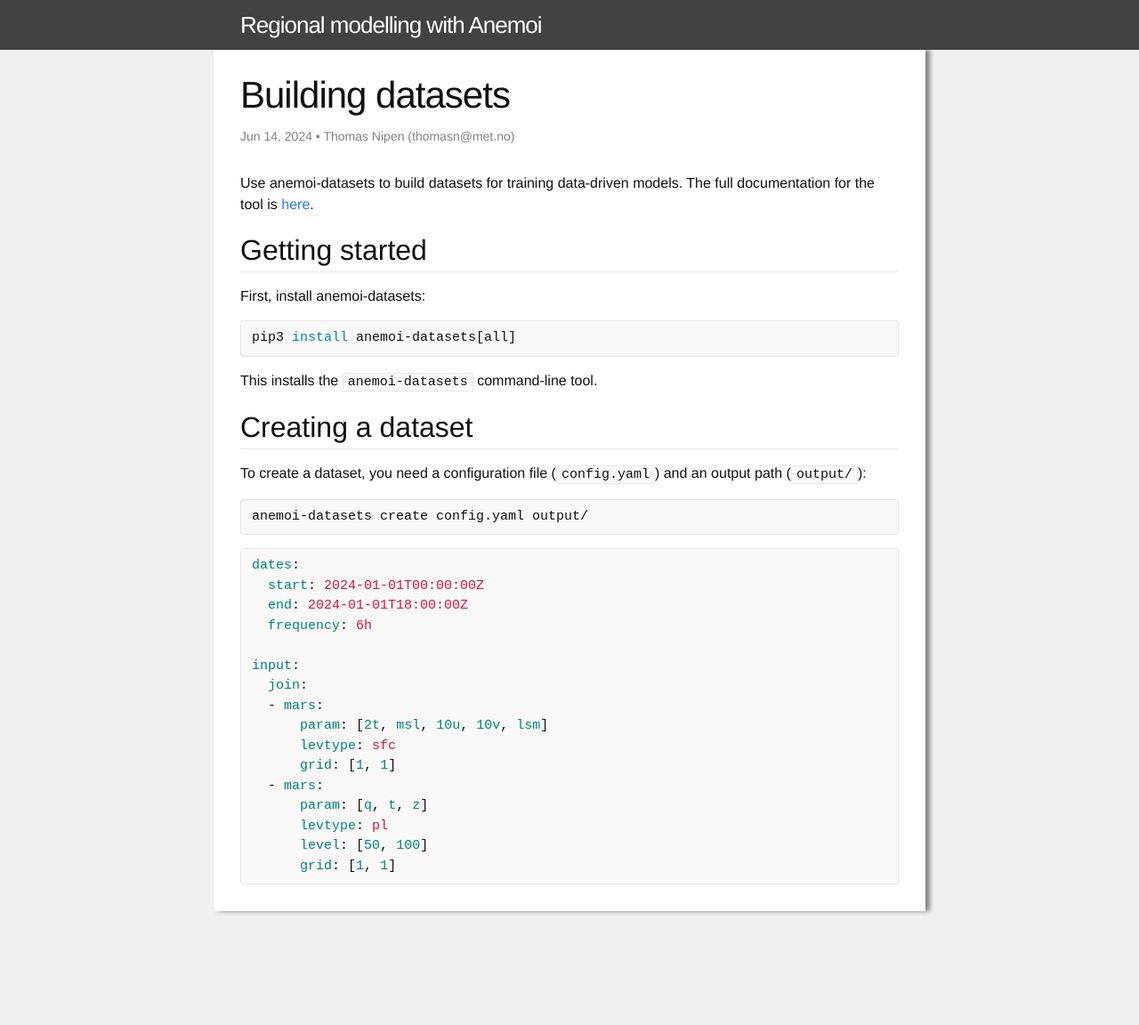
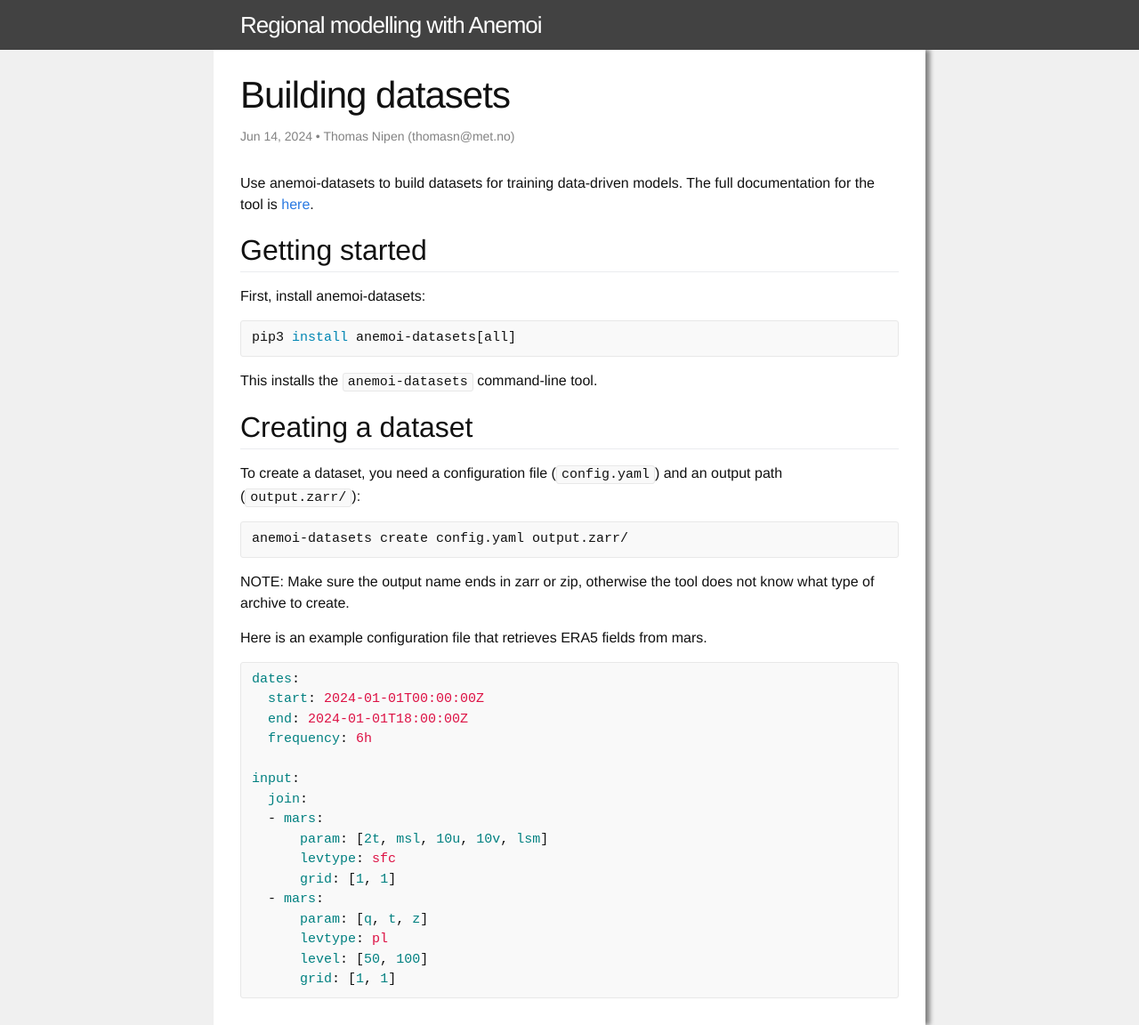
Before and after one commit to metno/anemoi-regional-tutorial, a Jekyll site: the page built from tutorial/building-datasets.markdown, in a window 1280 px wide. Shown: the whole page at 89% size. Built offline with Jekyll 4.4.1, drawn with Linux system fonts in a browser that asks for light colours.

Commit message:
Building datasets

```diff
--- a/tutorial/building-datasets.markdown
+++ b/tutorial/building-datasets.markdown
@@ -23,12 +23,16 @@ This installs the `anemoi-datasets` command-line tool.
 ## Creating a dataset
 
 To create a dataset, you need a configuration file
-(`config.yaml`) and an output path (`output/`):
+(`config.yaml`) and an output path (`output.zarr/`):
 
 {% highlight bash %}
-anemoi-datasets create config.yaml output/
+anemoi-datasets create config.yaml output.zarr/
 {% endhighlight %}
 
+NOTE: Make sure the output name ends in zarr or zip, otherwise the tool
+does not know what type of archive to create.
+
+Here is an example configuration file that retrieves ERA5 fields from mars.
 
 {% highlight yaml %}
 dates:
```
